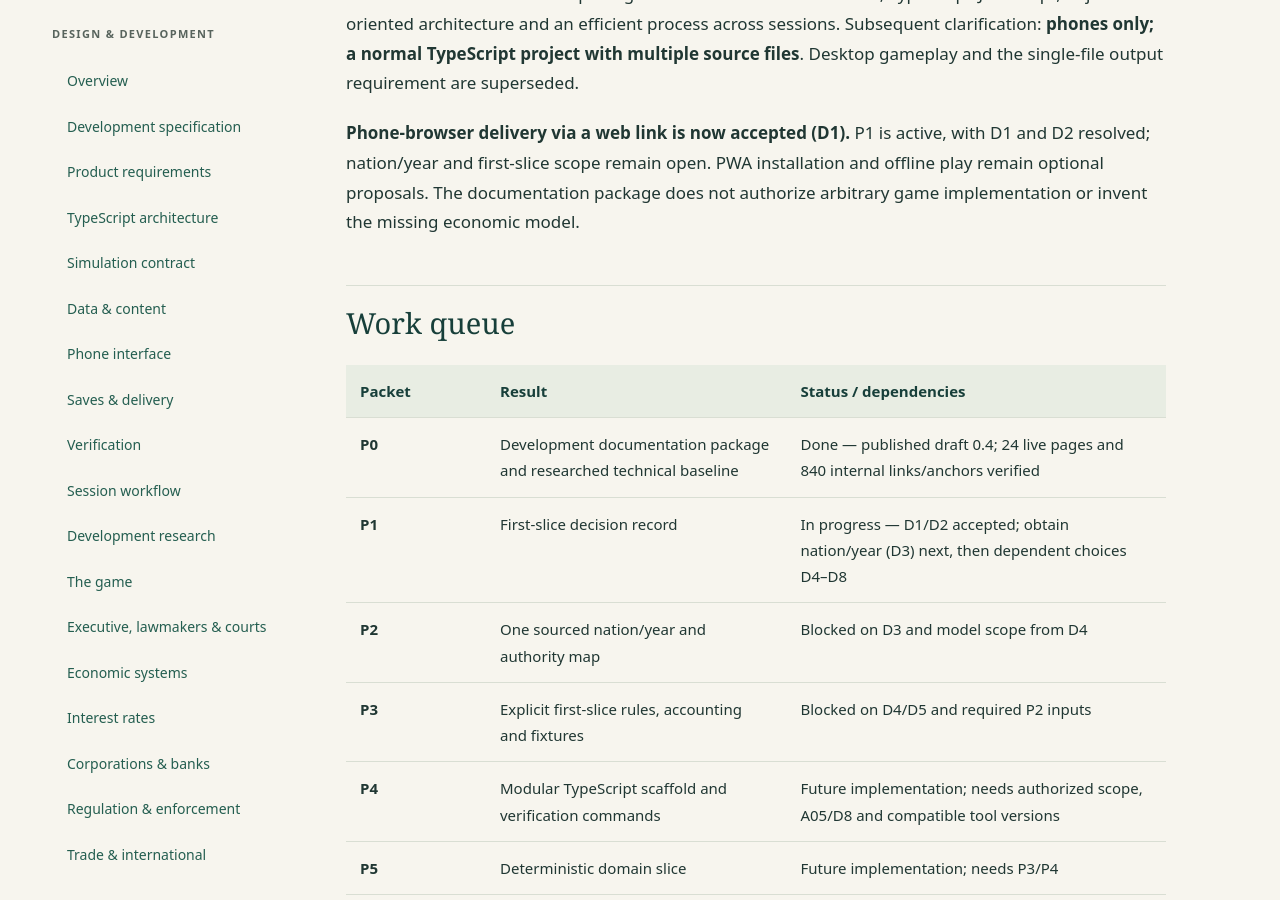
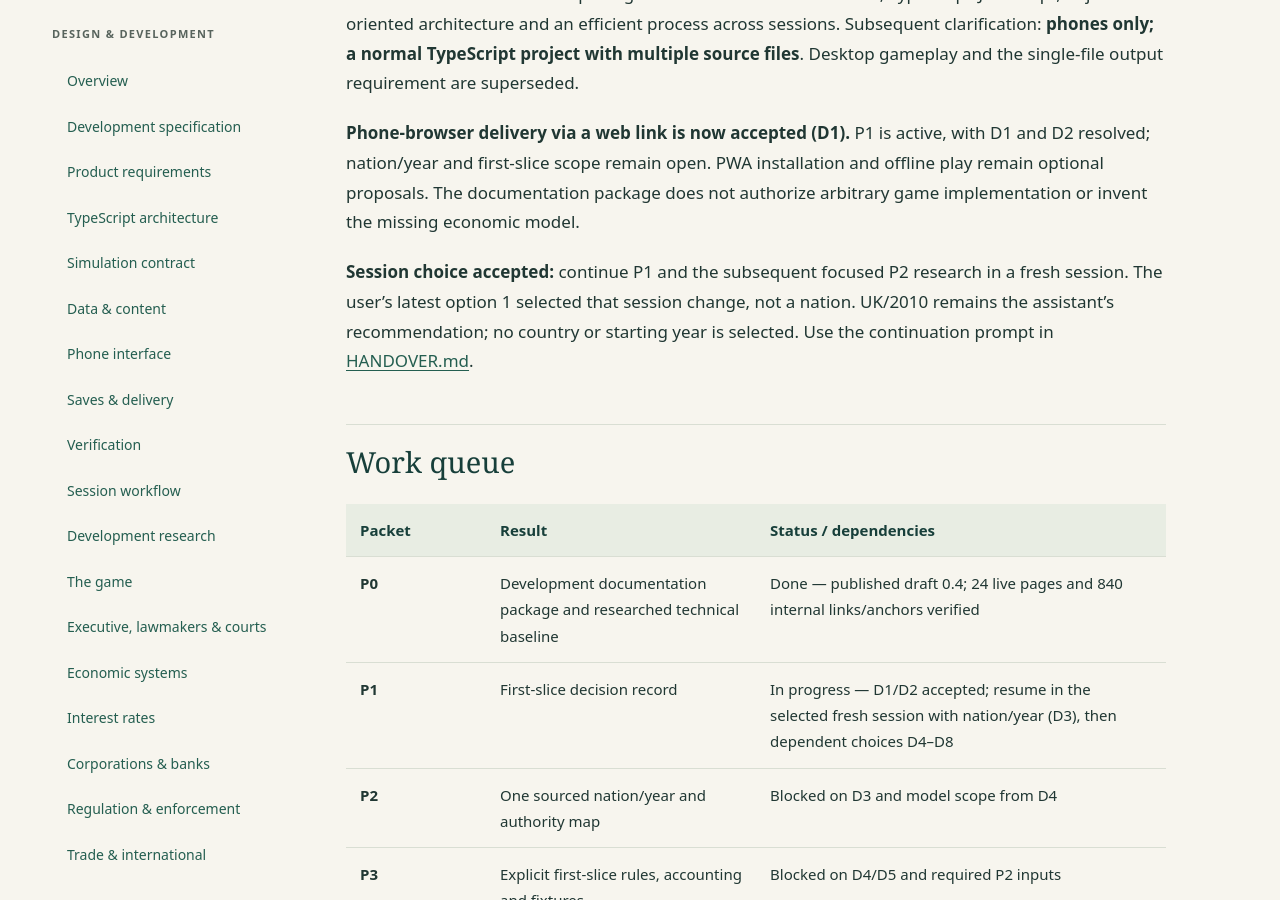
Before and after one commit to ghostsysoutnull/markets-and-mandates, a Jekyll site: the page built from docs/backlog.md, in a window 1280 px wide and 900 px high, scrolled down 533 px. Built offline with Jekyll 4.4.1, drawn with Linux system fonts in a browser that asks for light colours; some of the changed text lies outside the part shown.

Commit message:
Prepare fresh session for nation selection and baseline research

```diff
--- a/docs/backlog.md
+++ b/docs/backlog.md
@@ -10,12 +10,14 @@ The user aborted the interactive paper walkthrough on 25 September 2026 and requ
 
 **Phone-browser delivery via a web link is now accepted (D1).** P1 is active, with D1 and D2 resolved; nation/year and first-slice scope remain open. PWA installation and offline play remain optional proposals. The documentation package does not authorize arbitrary game implementation or invent the missing economic model.
 
+**Session choice accepted:** continue P1 and the subsequent focused P2 research in a fresh session. The user's latest option 1 selected that session change, not a nation. UK/2010 remains the assistant's recommendation; no country or starting year is selected. Use the continuation prompt in [HANDOVER.md](https://github.com/ghostsysoutnull/markets-and-mandates/blob/main/HANDOVER.md).
+
 ## Work queue
 
 | Packet | Result | Status / dependencies |
 | --- | --- | --- |
 | P0 | Development documentation package and researched technical baseline | Done — published draft 0.4; 24 live pages and 840 internal links/anchors verified |
-| P1 | First-slice decision record | In progress — D1/D2 accepted; obtain nation/year (D3) next, then dependent choices D4–D8 |
+| P1 | First-slice decision record | In progress — D1/D2 accepted; resume in the selected fresh session with nation/year (D3), then dependent choices D4–D8 |
 | P2 | One sourced nation/year and authority map | Blocked on D3 and model scope from D4 |
 | P3 | Explicit first-slice rules, accounting and fixtures | Blocked on D4/D5 and required P2 inputs |
 | P4 | Modular TypeScript scaffold and verification commands | Future implementation; needs authorized scope, A05/D8 and compatible tool versions |
@@ -42,7 +44,7 @@ Read [Development specification]({{ '/development/' | relative_url }}) for docum
 **Read:** Requirements D1–D8, architecture ADRs, game concepts.
 **Output:** Accepted distribution path, one nation/year, one policy family and alternatives, bounded turn/campaign scope, actor/event treatment and chosen UI baseline. Preserve the settled phone-browser, phone-only and modular-TS decisions.
 **Acceptance:** Every first-slice feature maps to a requirement and every excluded major subsystem has an explicit simplification. A successor or end-of-campaign feature has defined behavior before being included.
-**Next action:** Ask for the first nation/year, then policy focus in plain language. Phone-browser web-link delivery is already selected. Do not resume the housing exercise.
+**Next action in the selected fresh session:** Ask for the first nation/year, then policy focus in plain language before dependent P2 research. UK/2010 is recommended but not selected. Phone-browser web-link delivery is already selected. Do not resume the housing exercise or reopen the session choice.
 
 The user may prefer to inspect the architecture before settling product scope. That review is a valid alternative, not a reason to silently choose the nation.
 
@@ -115,4 +117,4 @@ The user may prefer to inspect the architecture before settling product scope. T
 | Six-nation expansion, 1980s scenario, detailed electoral/military/world systems | Deferred until the first slice is evaluated |
 | Full desktop experience, accounts, cloud sync, multiplayer, telemetry | Outside current accepted scope; add only through an explicit decision |
 
-**Preferred next step after P0:** P1, settle the smallest set of dependent product choices. Alternative: review the proposed OO architecture before selecting the first simulation slice.
+**Selected and preferred next step:** open a fresh session with the handover prompt and continue P1, then focused P2 research. Within that session, the user may select the recommended UK/2010 baseline or another nation/year; no baseline is selected yet.
```
Also changed, not shown: HANDOVER.md (+4 -3 lines), docs/decisions.md (+1 -0 lines), README.md.
